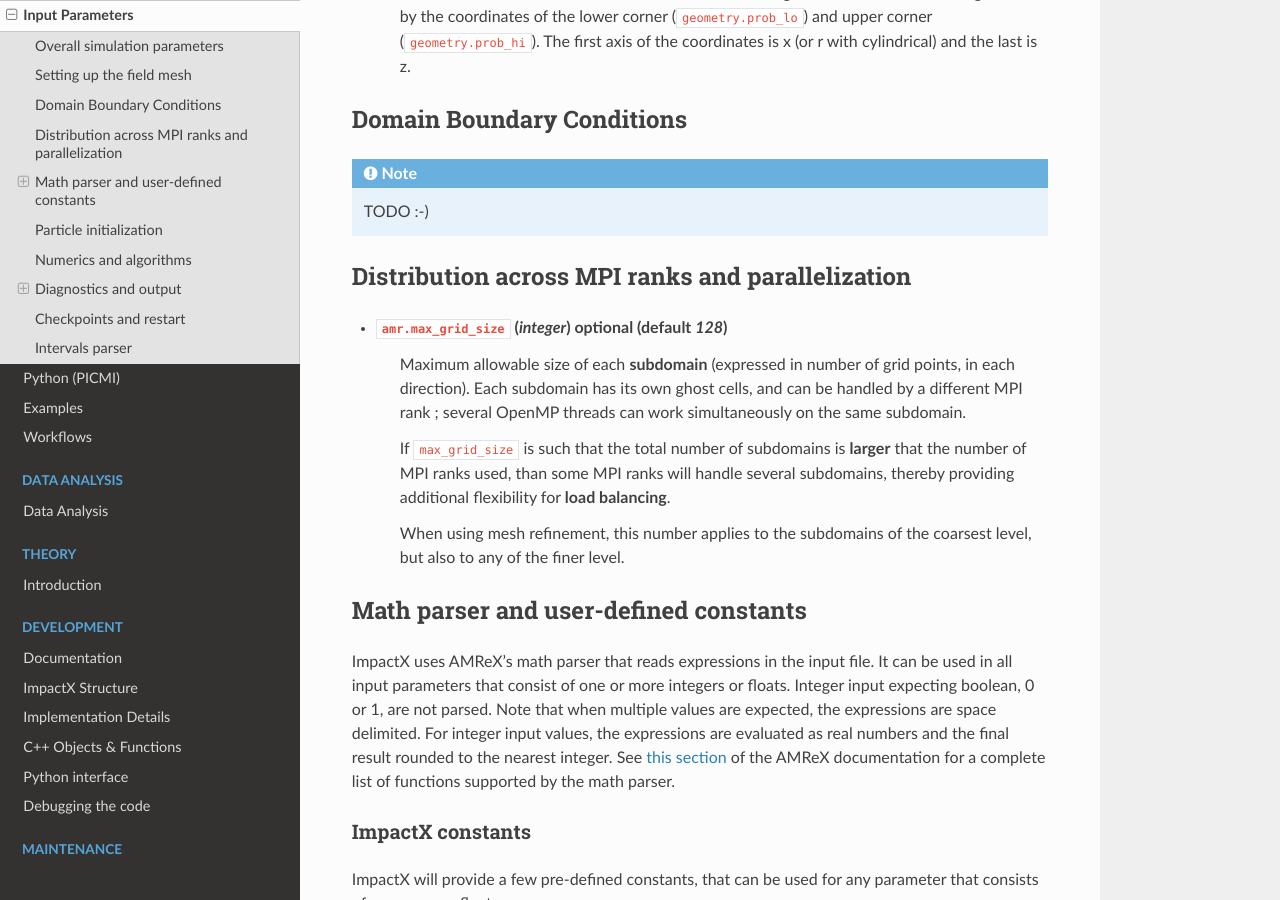
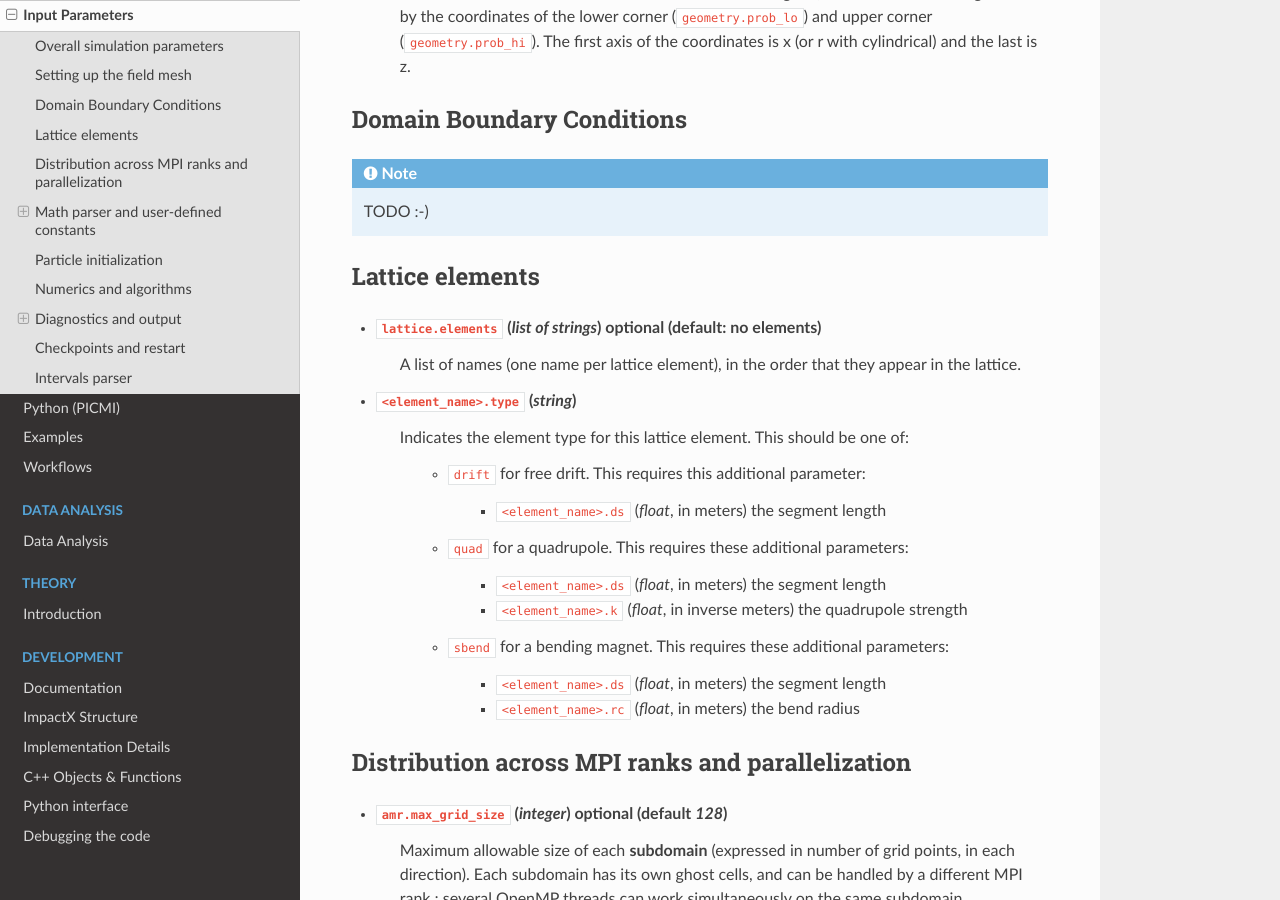
Before and after one commit to ECP-WarpX/impactx, a Sphinx documentation site: the page built from docs/source/usage/parameters.rst, in a window 1280 px wide and 900 px high, scrolled down 1466 px. Built offline with Sphinx 7.4.7 and the Read the Docs theme 2.0.0, drawn with Linux system fonts in a browser that asks for light colours.

Commit message:
Add documentation

```diff
--- a/docs/source/usage/parameters.rst
+++ b/docs/source/usage/parameters.rst
@@ -72,6 +72,31 @@
 
    TODO :-)
 
+Lattice elements
+----------------
+
+* ``lattice.elements`` (`list of strings`) optional (default: no elements)
+    A list of names (one name per lattice element), in the order that they
+    appear in the lattice.
+
+* ``<element_name>.type`` (`string`)
+    Indicates the element type for this lattice element. This should be one of:
+
+        * ``drift`` for free drift. This requires this additional parameter:
+
+            * ``<element_name>.ds`` (`float`, in meters) the segment length
+
+        * ``quad`` for a quadrupole. This requires these additional parameters:
+
+            * ``<element_name>.ds`` (`float`, in meters) the segment length
+
+            * ``<element_name>.k`` (`float`, in inverse meters) the quadrupole strength
+
+        * ``sbend`` for a bending magnet. This requires these additional parameters:
+
+            * ``<element_name>.ds`` (`float`, in meters) the segment length
+
+            * ``<element_name>.rc`` (`float`, in meters) the bend radius
 
 .. _running-cpp-parameters-parallelization:
 
```
